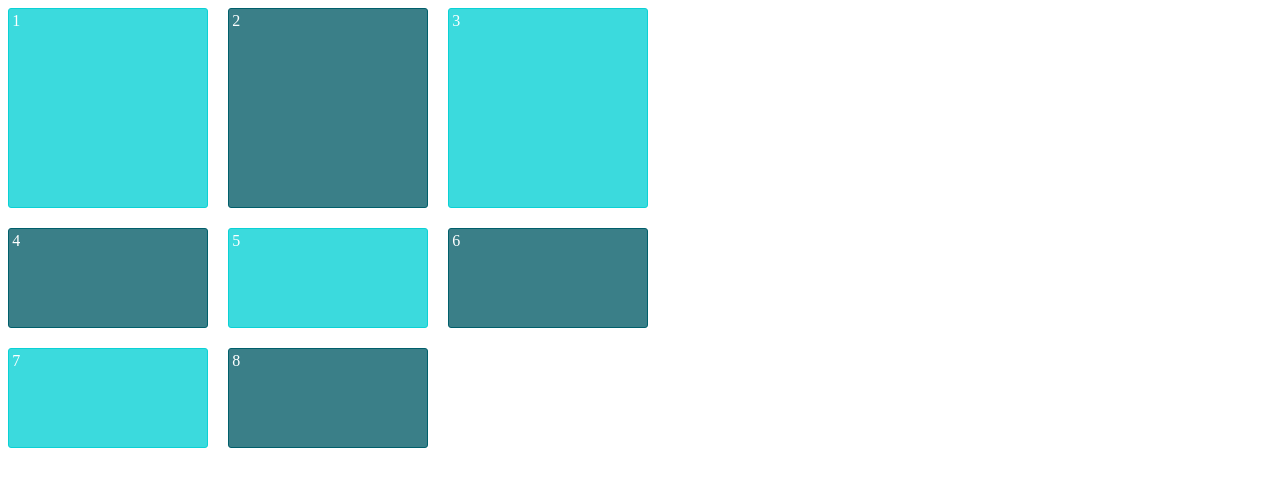
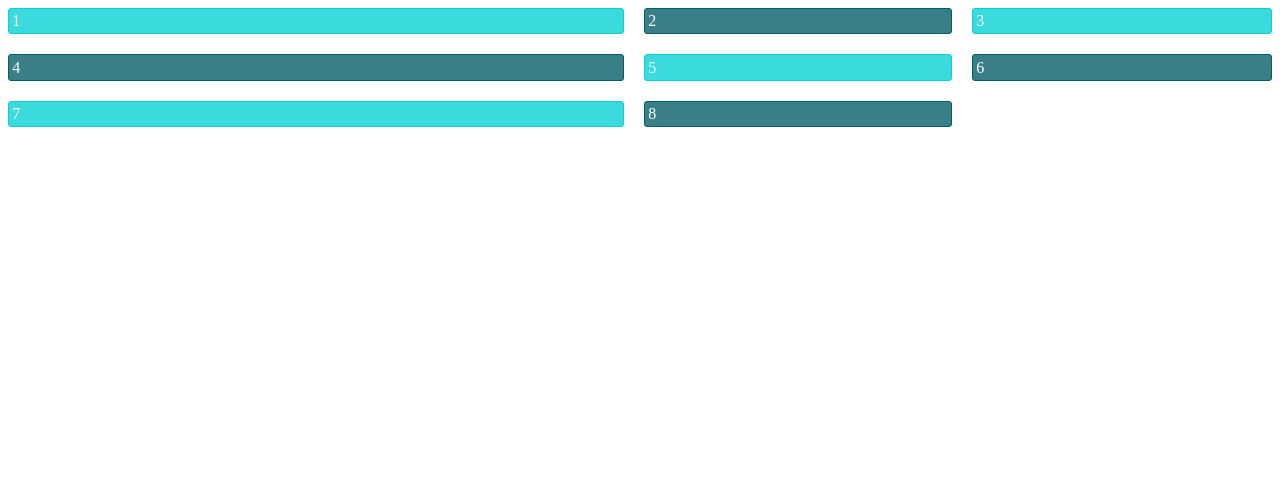
Before and after one commit to warlyware/css-grid-by-example, a website: page index.html in a window 1280 px wide. Drawn offline with Linux system fonts and the light colour scheme.

Commit message:
Use fr units

```diff
--- a/style.css
+++ b/style.css
@@ -4,9 +4,7 @@
 
 .grid {
     display: grid;
-    grid-template-columns: 200px 200px 200px;
-    grid-template-rows: 200px 100px;
-    grid-auto-rows: 100px;
+    grid-template-columns: 2fr 1fr 300px;
     grid-gap: 20px;
 }
 
```
